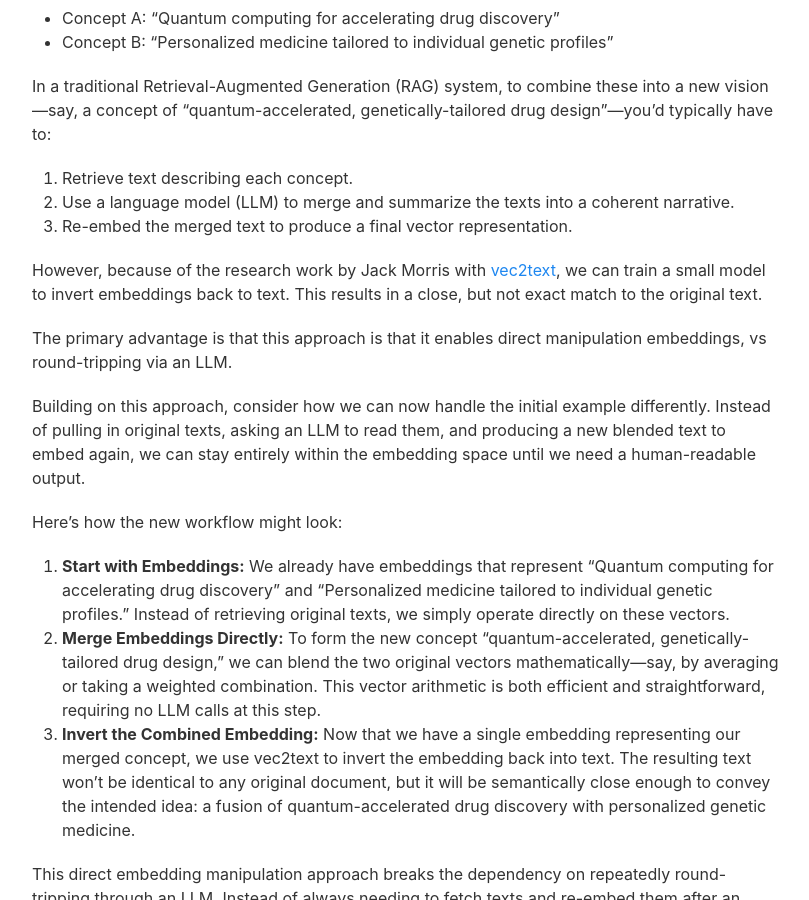
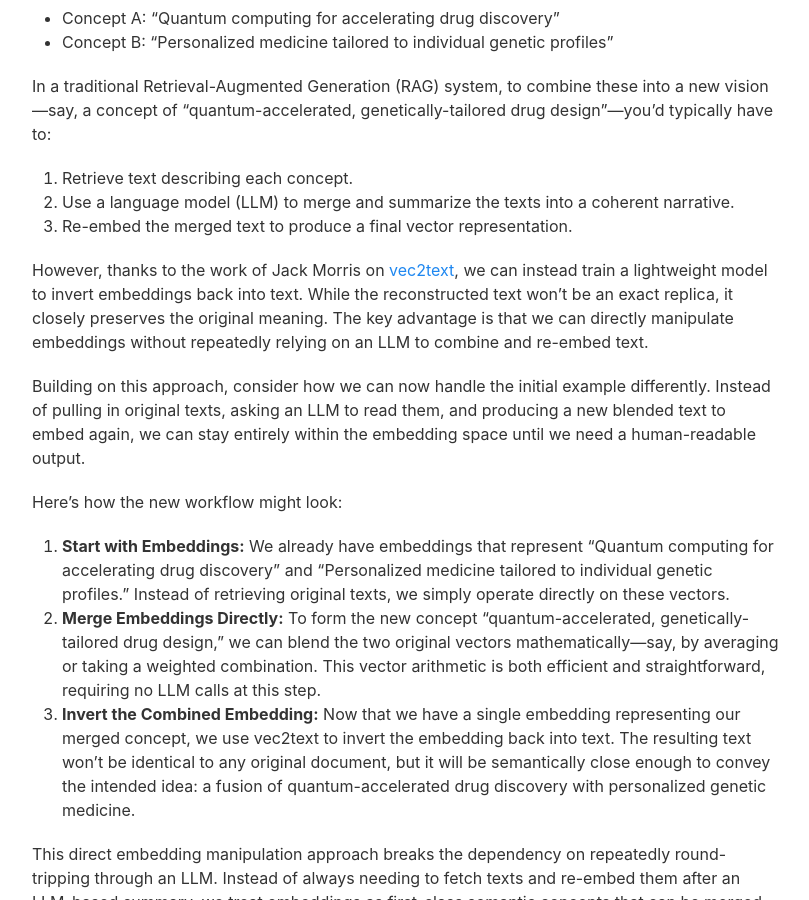
Before and after one commit to nyvyn/nyvyn.github.io, a Jekyll site: the page built from _notes/2024-12-17-lossy-embedding-inversion.markdown, in a window 1280 px wide and 900 px high, scrolled down 360 px. Shown: the whole window, without its empty margins (233-1042 px from the left). Built offline with Jekyll 4.4.1, drawn with Linux system fonts in a browser that asks for light colours.

Commit message:
Refine explanation of embedding inversion advantages
Clarified the description of Jack Morris's work on vec2text and the benefits of directly manipulating embeddings. Improved readability and emphasized the preservation of meaning while avoiding excessive reliance on LLMs.

```diff
--- a/_notes/2024-12-17-lossy-embedding-inversion.markdown
+++ b/_notes/2024-12-17-lossy-embedding-inversion.markdown
@@ -17,12 +17,11 @@ In a traditional Retrieval-Augmented Generation (RAG) system, to combine these i
 2. Use a language model (LLM) to merge and summarize the texts into a coherent narrative.
 3. Re-embed the merged text to produce a final vector representation.
 
-However, because of the research work by Jack Morris with [vec2text](https://github.com/vec2text/vec2text), we can
-train a small model to invert embeddings back to text. This results in a close, but not exact match to the original
-text.
-
-The primary advantage is that this approach is that it enables direct manipulation embeddings, vs round-tripping
-via an LLM.
+However, thanks to the work of Jack Morris on [vec2text](https://github.com/vec2text/vec2text),
+we can instead train a lightweight model to invert embeddings back into text.
+While the reconstructed text won’t be an exact replica, it closely preserves the original meaning. The key
+advantage is that we can directly manipulate embeddings without repeatedly relying on an LLM to combine and
+re-embed text.
 
 Building on this approach, consider how we can now handle the initial example differently. Instead of pulling in
 original texts, asking an LLM to read them, and producing a new blended text to embed again, we can stay entirely within
```
